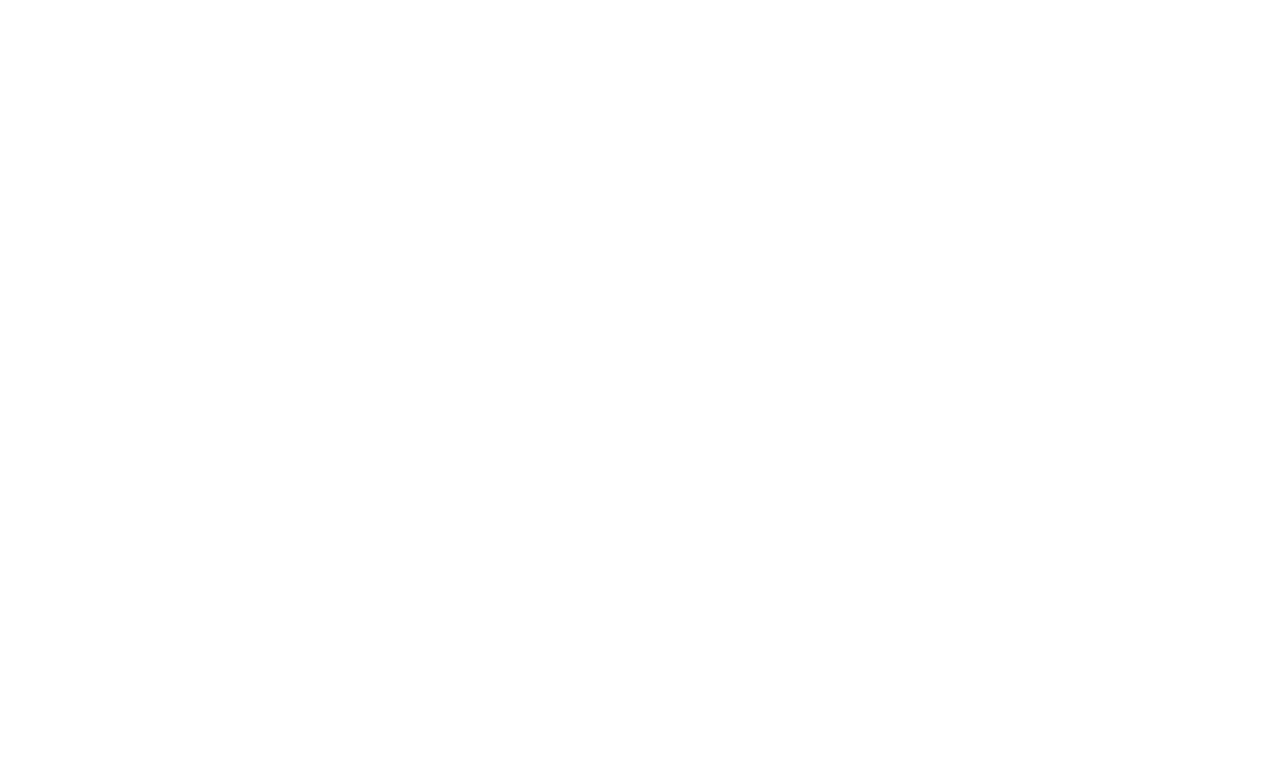
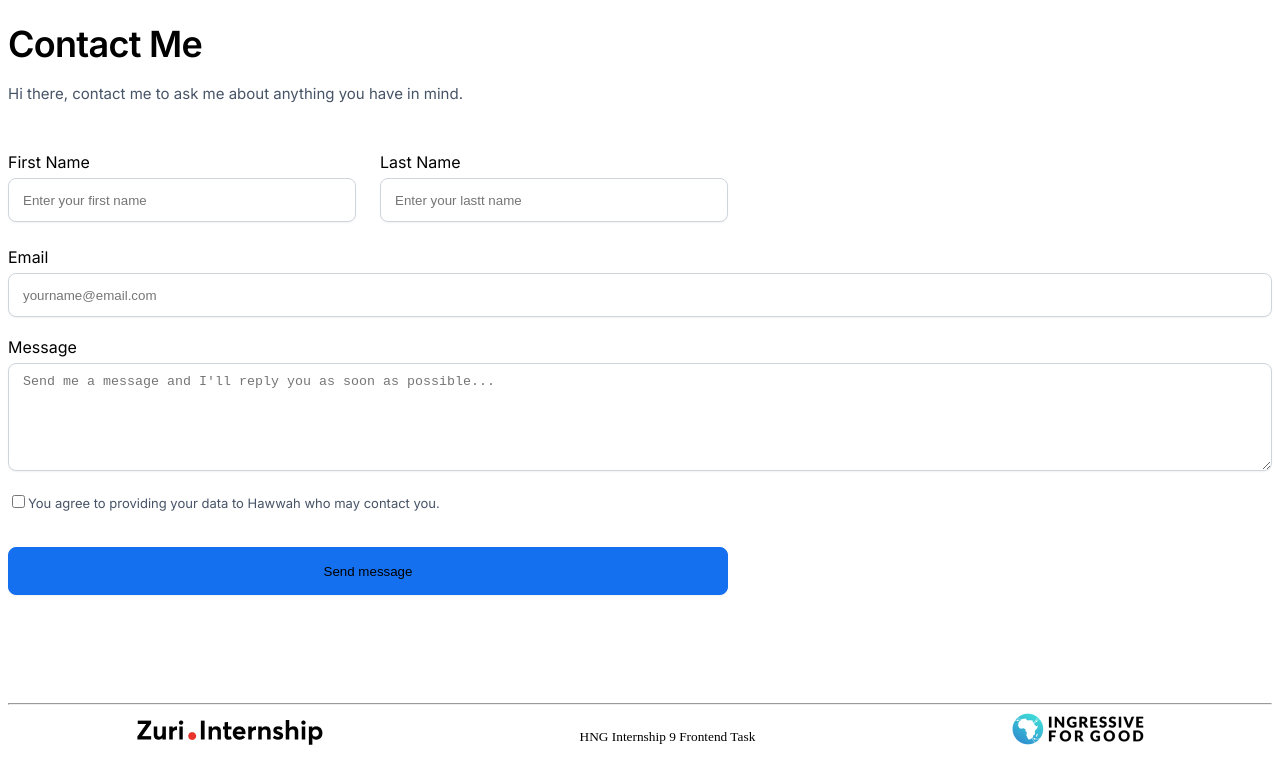
Before and after one commit to Hawwah07/Zuri-Assignment, a React (Create React App) app: page /Zuri-Assignment/contact in a window 1280 px wide. Before the commit this address had no page. Shown: the top 784 px of the page. Built offline with nearby package versions, Linux system fonts and the light colour scheme.

Commit message:
fix: contact link fix

```diff
--- a/src/App.js
+++ b/src/App.js
@@ -11,7 +11,7 @@
         <Router>
         <Routes>
             <Route path="/Zuri-Assignment" element={<Home />} />
-            <Route path="/contact" element={<Contact />} />
+            <Route path="/Zuri-Assignment/contact" element={<Contact />} />
         </Routes>
         </Router>
         </div>
--- a/src/components/Buttons.js
+++ b/src/components/Buttons.js
@@ -23,7 +23,7 @@
             <p>Design Book</p>
             <small>Get Free Design Book Offered by Zuri</small>
             </a>
-        <Link target="_blank" id="contact" to="/contact">
+        <Link target="_blank" id="contact" to="/Zuri-Assignment/contact">
             <p>Contact Me</p>
             </Link>
 
```
